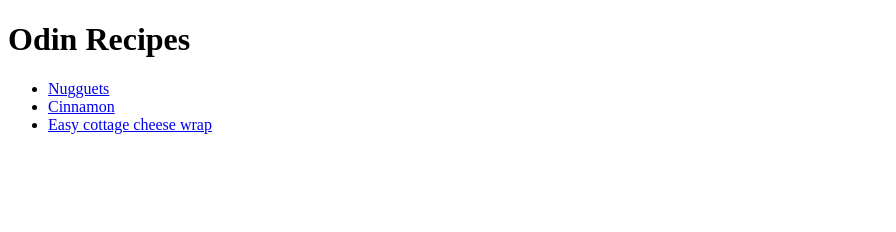
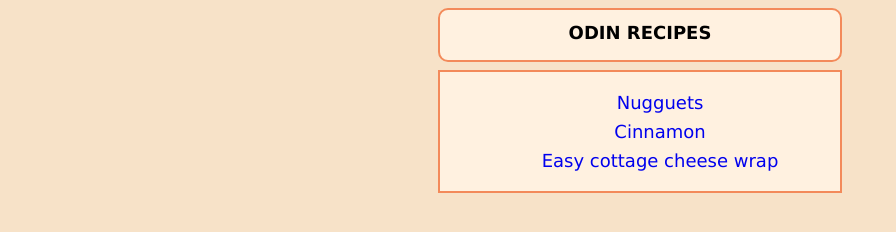
Before and after one commit to Viniciusz25/odin-recipes, a plain HTML site: page index.html in a window 1280 px wide. Shown: the whole page, without its empty margins (0-896 px from the left). Drawn offline with Linux system fonts and the light colour scheme.

Commit message:
add styles.css

```diff
--- a/index.html
+++ b/index.html
@@ -4,13 +4,18 @@
     <meta charset="UTF-8">
     <meta name="viewport" content="width=device-width, initial-scale=1.0">
     <title>Odin Recipes</title>
+    <link rel="stylesheet" href="styles.css">
 </head>
 <body>
-    <h1>Odin Recipes</h1>
-    <ul>
-    <li><a href="./recipes/nuggets.html">Nugguets</a></li>
-    <li><a href="./recipes/cinnamon.html">Cinnamon</a></li>
-    <li><a href="./recipes/easy-cottage-cheese-wrap.html">Easy cottage cheese wrap</a></li>
-    </ul>
+    <div class="container-logo">
+        <h1>ODIN RECIPES</h1>
+    </div>
+    <div class="container-list">
+        <ul>
+            <li><a href="./recipes/nuggets.html">Nugguets</a></li>
+            <li><a href="./recipes/cinnamon.html">Cinnamon</a></li>
+            <li><a href="./recipes/easy-cottage-cheese-wrap.html">Easy cottage cheese wrap</a></li>
+        </ul>
+    </div>
 </body>
 </html>
--- /dev/null
+++ b/styles.css
@@ -0,0 +1,37 @@
+body {
+    background-color: rgb(247, 226, 200);
+    font-family: Verdana, Geneva, Tahoma, sans-serif;
+}
+
+.container-logo {
+    width: 400px;
+    height: 50px;
+    border: 2px solid rgb(243, 138, 90);
+    border-radius: 10px;
+    margin: 8px auto;
+    background-color: rgb(255, 241, 224);
+}
+
+h1 {
+    font-size: 18px;
+    text-align: center;
+    padding: 0;
+}
+
+.container-list {
+    width: 400px;
+    margin: 8px auto;
+    border: 2px solid rgb(243, 138, 90);
+    background-color: rgb(255, 241, 224);
+}
+
+a {
+    text-decoration: none;
+}
+
+li {
+    text-align: center;
+    list-style: none;
+    font-size: 18px;
+    padding: 4px;
+}
```
Also changed, not shown: recipes/nuggets.html (+1 -1 lines).
